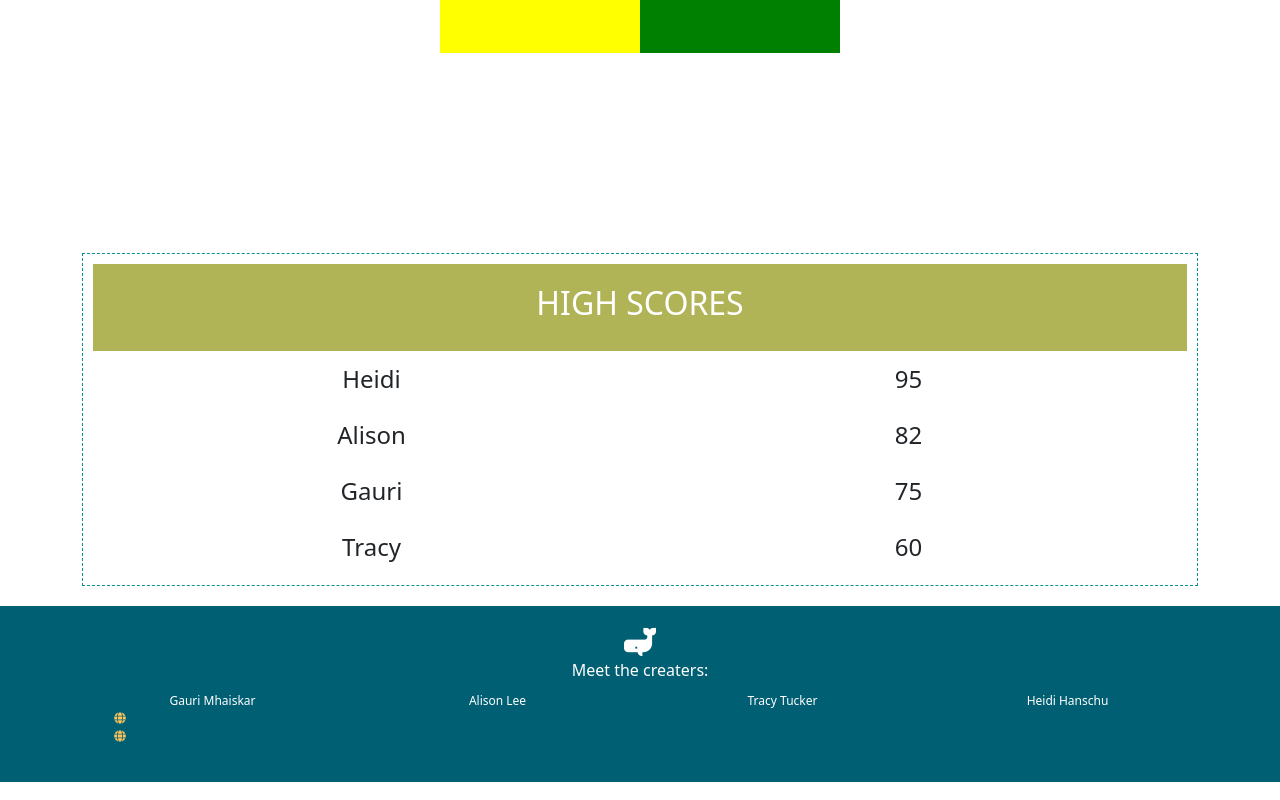
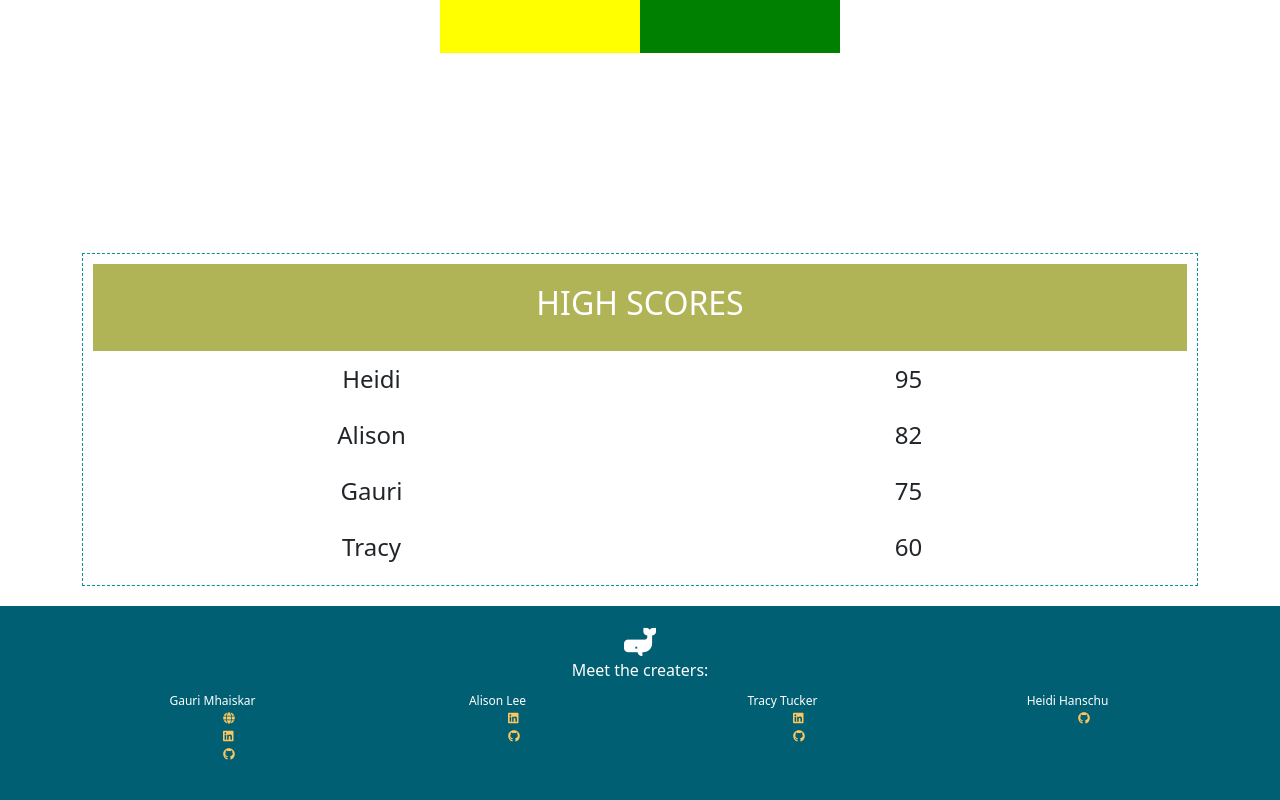
Before and after one commit to Ann-pixel/gdi-hackathon21-humpback, a React (Create React App) app: page / in a window 1280 px wide. Shown: the part 935-1735 px from the top of the page. Built offline with nearby package versions, Linux system fonts and the light colour scheme.

Commit message:
Completig social handles in footer

```diff
--- a/src/components/Footer.js
+++ b/src/components/Footer.js
@@ -1,6 +1,7 @@
 import React from 'react'
 import { FontAwesomeIcon } from '@fortawesome/react-fontawesome'
-import { faGlobe, faLinkedin } from "@fortawesome/free-solid-svg-icons"
+import { faGlobe } from "@fortawesome/free-solid-svg-icons"
+import { faLinkedin, faGithub } from "@fortawesome/free-brands-svg-icons"
 import logo from '../images/whale-32.png'
 import { Container, Row, Col } from 'react-bootstrap'
 
@@ -25,7 +26,7 @@ const Footer = () => {
         listStyle: 'none',
         padding: '0',
         margin: '0 auto',
-        textAlign: 'left',
+        textAlign: 'center',
     }
 
     const icons={
@@ -66,14 +67,31 @@ const Footer = () => {
                     <Col xs={3}>
                         Gauri Mhaiskar
                         <ul>
-                        <li style={lineItems}><a target="_blank" rel="noreferrer" href="http://www.gaurimhaiskar.com/"><FontAwesomeIcon icon={faGlobe} style={icons} /></a></li>
-                        <li style={lineItems}><a target="_blank" rel="noreferrer" href="https://www.linkedin.com/in/gauri-mhaiskar-08688160/"><FontAwesomeIcon icon={faLinkedin} style={icons} /></a></li>
-                        <li style={lineItems}><a target="_blank" rel="noreferrer" href="http://www.gaurimhaiskar.com/"><FontAwesomeIcon icon={faGlobe} style={icons} /></a></li>
+                            <li style={lineItems}><a target="_blank" rel="noreferrer" href="http://www.gaurimhaiskar.com/"><FontAwesomeIcon icon={faGlobe} style={icons} /></a></li>
+                            <li style={lineItems}><a target="_blank" rel="noreferrer" href="https://www.linkedin.com/in/gauri-mhaiskar-08688160/"><FontAwesomeIcon icon={faLinkedin} style={icons} /></a></li>
+                            <li style={lineItems}><a target="_blank" rel="noreferrer" href="https://github.com/Ann-pixel"><FontAwesomeIcon icon={faGithub} style={icons} /></a></li>
                         </ul>
                         </Col>
-                    <Col xs={3}>Alison Lee</Col>
-                    <Col xs={3}>Tracy Tucker</Col>
-                    <Col xs={3}>Heidi Hanschu</Col>
+                    <Col xs={3}>
+                        Alison Lee
+                        <ul>
+                            <li style={lineItems}><a target="_blank" rel="noreferrer" href="http://www.linkedin.com/in/alison-lee-4547b114"><FontAwesomeIcon icon={faLinkedin} style={icons} /></a></li>
+                            <li style={lineItems}><a target="_blank" rel="noreferrer" href="https://github.com/alison2686"><FontAwesomeIcon icon={faGithub} style={icons} /></a></li>
+                        </ul>
+                    </Col>
+                    <Col xs={3}>
+                        Tracy Tucker
+                        <ul>
+                            <li style={lineItems}><a target="_blank" rel="noreferrer" href="https://www.linkedin.com/in/tracyreuther/"><FontAwesomeIcon icon={faLinkedin} style={icons} /></a></li>
+                            <li style={lineItems}><a target="_blank" rel="noreferrer" href="https://github.com/tracy-tucker"><FontAwesomeIcon icon={faGithub} style={icons} /></a></li>
+                        </ul>
+                    </Col>
+                    <Col xs={3}>
+                        Heidi Hanschu
+                        <ul>
+                            <li style={lineItems}><a target="_blank" rel="noreferrer" href="https://github.com/hhanschu"><FontAwesomeIcon icon={faGithub} style={icons} /></a></li>
+                        </ul>
+                    </Col>
                 </Row>
             </Container>
         </Container>
```
